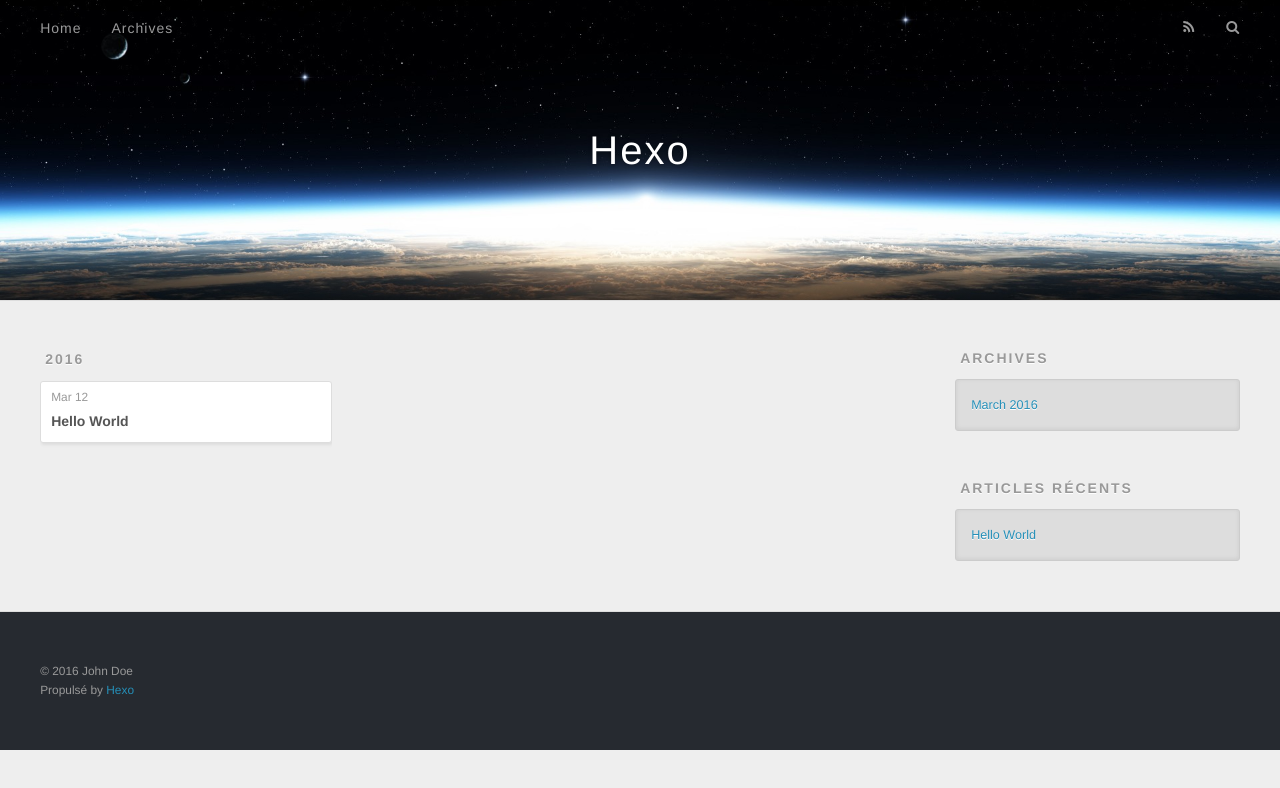
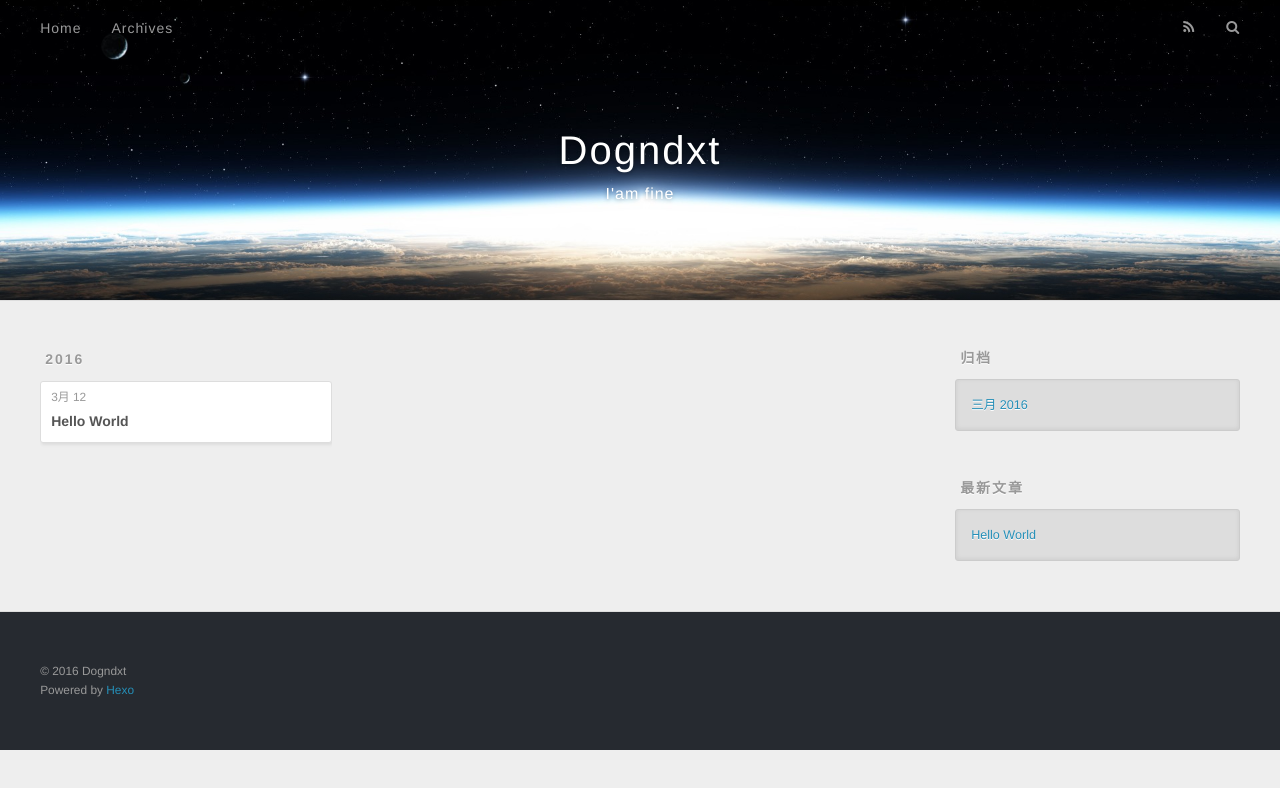
Before and after one commit to Dogndxt/Dogndxt.github.io, a plain HTML site: page archives/2016/03/index.html in a window 1280 px wide. Drawn offline with nearby package versions, Linux system fonts and the light colour scheme.

Commit message:
Site updated: 2016-03-12 19:12:45

```diff
--- a/archives/2016/03/index.html
+++ b/archives/2016/03/index.html
@@ -3,19 +3,19 @@
 <head>
   <meta charset="utf-8">
 
-  <title>Archives: 2016/3 | Hexo</title>
+  <title>归档: 2016/3 | Dogndxt</title>
   <meta name="viewport" content="width=device-width, initial-scale=1, maximum-scale=1">
-  <meta name="description">
+  <meta name="description" content="hi">
 <meta property="og:type" content="website">
-<meta property="og:title" content="Hexo">
+<meta property="og:title" content="Dogndxt">
 <meta property="og:url" content="http://yoursite.com/archives/2016/03/index.html">
-<meta property="og:site_name" content="Hexo">
-<meta property="og:description">
+<meta property="og:site_name" content="Dogndxt">
+<meta property="og:description" content="hi">
 <meta name="twitter:card" content="summary">
-<meta name="twitter:title" content="Hexo">
-<meta name="twitter:description">
+<meta name="twitter:title" content="Dogndxt">
+<meta name="twitter:description" content="hi">
 
-    <link rel="alternate" href="/atom.xml" title="Hexo" type="application/atom+xml">
+    <link rel="alternate" href="/atom.xml" title="Dogndxt" type="application/atom+xml">
 
 
     <link rel="icon" href="/favicon.png">
@@ -36,8 +36,12 @@
   <div id="header-outer" class="outer">
     <div id="header-title" class="inner">
       <h1 id="logo-wrap">
-        <a href="/" id="logo">Hexo</a>
+        <a href="/" id="logo">Dogndxt</a>
       </h1>
+
+        <h2 id="subtitle-wrap">
+          <a href="/" id="subtitle">I&#39;am fine</a>
+        </h2>
 
     </div>
     <div id="header-inner" class="inner">
@@ -51,9 +55,9 @@
       </nav>
       <nav id="sub-nav">
 
-          <a id="nav-rss-link" class="nav-icon" href="/atom.xml" title="Flux RSS"></a>
+          <a id="nav-rss-link" class="nav-icon" href="/atom.xml" title="RSS Feed"></a>
 
-        <a id="nav-search-btn" class="nav-icon" title="Rechercher"></a>
+        <a id="nav-search-btn" class="nav-icon" title="搜索"></a>
       </nav>
       <div id="search-form-wrap">
         <form action="//google.com/search" method="get" accept-charset="UTF-8" class="search-form"><input type="search" name="q" results="0" class="search-form-input" placeholder="Search"><button type="submit" class="search-form-submit">&#xF002;</button><input type="hidden" name="sitesearch" value="http://yoursite.com"></form>
@@ -79,7 +83,7 @@
   <div class="archive-article-inner">
     <header class="archive-article-header">
       <a href="/2016/03/12/hello-world/" class="archive-article-date">
-  <time datetime="2016-03-12T02:56:21.000Z" itemprop="datePublished">Mar 12</time>
+  <time datetime="2016-03-12T02:56:21.000Z" itemprop="datePublished">3月 12</time>
 </a>
 
 
@@ -110,9 +114,9 @@
 
 
   <div class="widget-wrap">
-    <h3 class="widget-title">Archives</h3>
+    <h3 class="widget-title">归档</h3>
     <div class="widget">
-      <ul class="archive-list"><li class="archive-list-item"><a class="archive-list-link" href="/archives/2016/03/">March 2016</a></li></ul>
+      <ul class="archive-list"><li class="archive-list-item"><a class="archive-list-link" href="/archives/2016/03/">三月 2016</a></li></ul>
     </div>
   </div>
 
@@ -120,7 +124,7 @@
 
 
   <div class="widget-wrap">
-    <h3 class="widget-title">Articles récents</h3>
+    <h3 class="widget-title">最新文章</h3>
     <div class="widget">
       <ul>
 
@@ -140,8 +144,8 @@
 
   <div class="outer">
     <div id="footer-info" class="inner">
-      &copy; 2016 John Doe<br>
-      Propulsé by <a href="http://hexo.io/" target="_blank">Hexo</a>
+      &copy; 2016 Dogndxt<br>
+      Powered by <a href="http://hexo.io/" target="_blank">Hexo</a>
     </div>
   </div>
 </footer>
```
Also changed, not shown: 2016/03/12/hello-world/index.html (+16 -12 lines), archives/2016/index.html (+21 -17 lines), archives/index.html (+21 -17 lines), index.html (+21 -17 lines).
